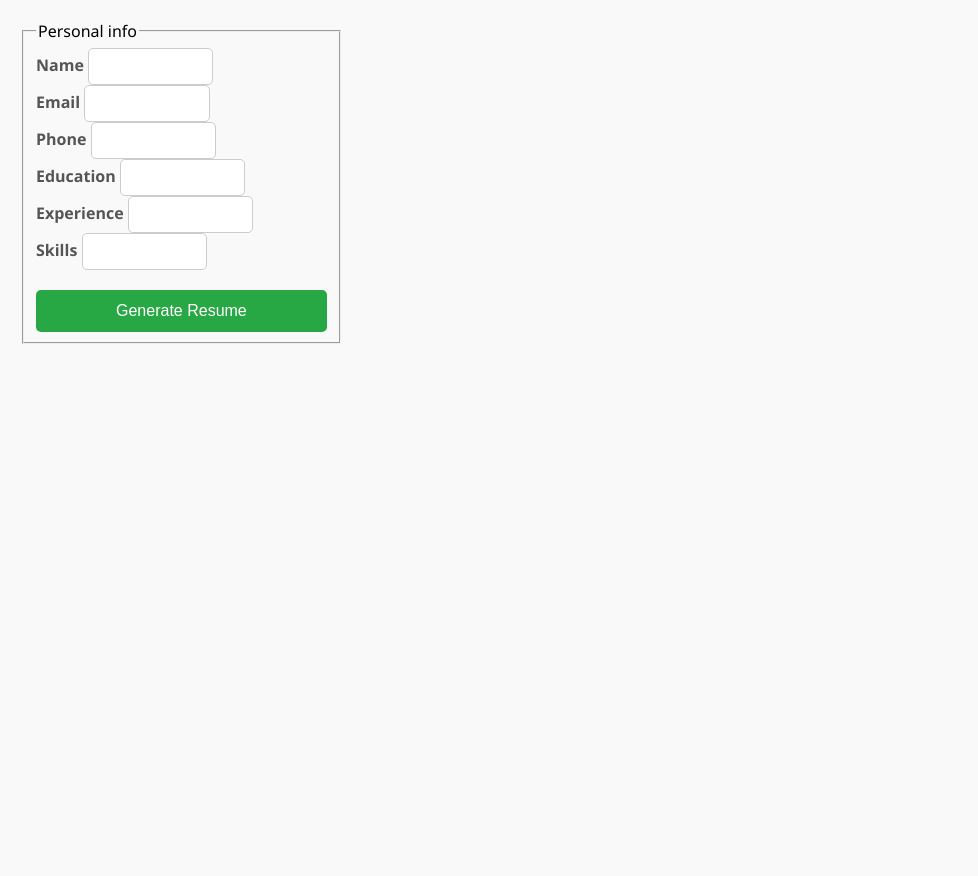
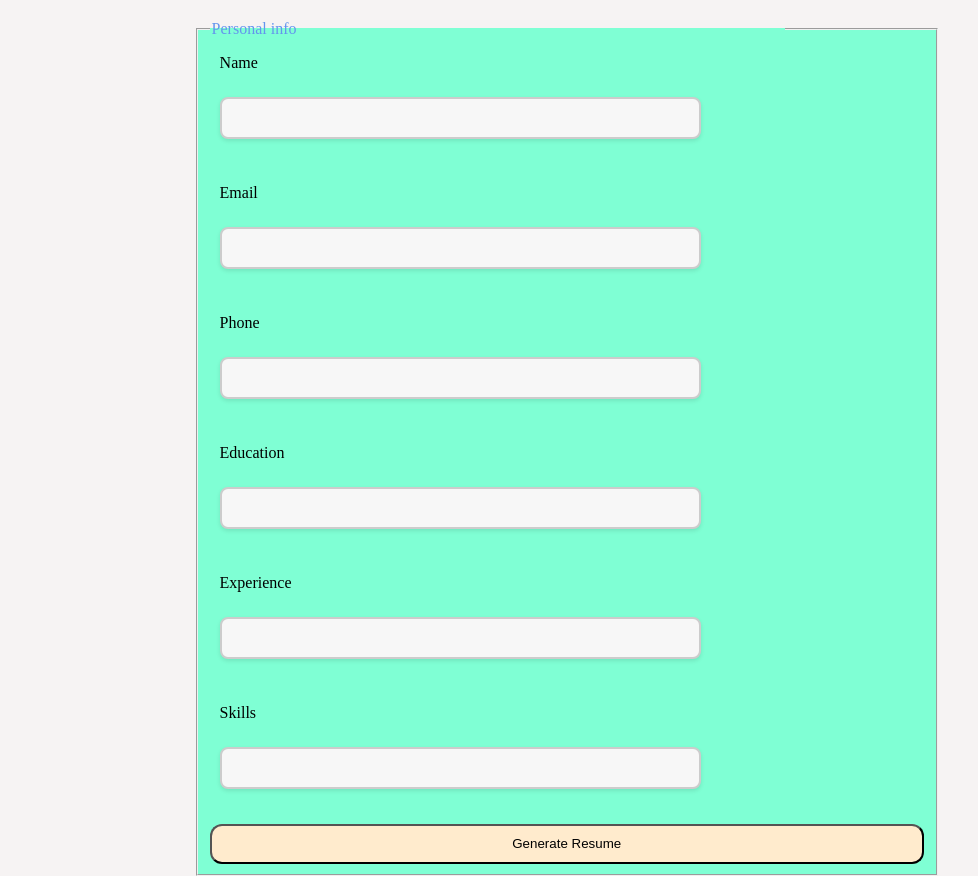
Before and after one commit to abdulmannan991/Hackathon_01, a plain HTML site: page Milestone_01/index.html in a window 1280 px wide. Shown: the whole page, without its empty margins (0-978 px from the left). Before the commit the page ends 800 px from the top, so only its background shows below. Drawn offline with Linux system fonts and the light colour scheme; files that its build step writes are made by us from their sources.

Commit message:
Update styles.css

```diff
--- a/Milestone_01/styles.css
+++ b/Milestone_01/styles.css
@@ -1,148 +1,150 @@
-
-body {
-    font-family: 'Segoe UI', Tahoma, Geneva, Verdana, sans-serif;
-    margin: 0;
-    padding: 20px;
-    background-color: #f9f9f9;
+body{
+    margin: 20px ;
+    background-color: rgb(246, 243, 243);
+    display: flex;
+    justify-content: center;
+    align-items: center;
 }
 
-.container {
-    max-width: 90%;
-    margin: 0 auto;
-    background: white;
-    padding: 20px;
-    box-shadow: 0 0 10px rgba(0, 0, 0, 0.1);
-    border-radius: 10px;
+.Form{
+
+    height: 80px;
+    width: 80%;
+
+    justify-content: center;
+    flex: auto;
+    align-items: center;
 }
 
-h1 {
-    text-align: center;
-    color: #333;
+.group{
+    margin-bottom: 20px;
+    display: flex;
+    flex-direction: column;
+    width: 80%;
 }
 
-form {
+fieldset{
+    background-color: aquamarine;
+    width: 80%;
+}
+.legendf{
+    color: cornflowerblue;
+    width: 80%;
+
+}
+
+
+.formcontainer{
     display: flex;
     flex-direction: column;
+    justify-content: center;
+    align-items: center;
+    width: 80%;
+
+
+
 }
 
-label {
-    margin: 10px 0 5px;
-    font-weight: bold;
-    color: #555;
+
+.labe{
+    margin: 10px 5px 15px 10px;
+
+
+
 }
 
-input, textarea {
+
+input {
     padding: 10px;
-    border: 1px solid #ccc;
-    border-radius: 5px;
-    width: 100%;
-    box-sizing: border-box;
+    margin-bottom: 15px;
+    width: 80%;
+    max-width: 300px;
+    font-size: 16px;
+    border: 2px solid #ccc;
+    border-radius: 8px;
+    box-shadow: 0 2px 4px rgba(0, 0, 0, 0.1);
+    background-color: #f7f7f7;
+    transition: border-color 0.3s ease, box-shadow 0.3s ease;
 }
 
-button {
-    margin-top: 20px;
-    padding: 12px;
-    background-color: #28a745;
-    color: white;
-    border: none;
-    border-radius: 5px;
-    cursor: pointer;
-    font-size: 16px;
+input:focus {
+    outline: none;
+    border-color: #5a9;
+    box-shadow: 0 4px 8px rgba(0, 128, 0, 0.2);
+    background-color: #fff;
 }
 
-button:hover {
-    background-color: #218838;
+input::placeholder {
+    color: #999;
+    font-style: italic;
 }
 
-/* Resume Output Styling */
-#resumeOutput {
-    margin-top: 20px;
-    padding: 20px;
-    border: 1px solid #ccc;
-    border-radius: 10px;
-    background: #e9f7fe;
-    box-shadow: 0 0 10px rgba(0, 0, 0, 0.1);
-    animation: fadeIn 0.5s ease;
+.btn{
+
+    border-radius: 12px;
+    background-color: blanchedalmond;
 }
 
-#resumeOutput h2 {
-    color: #333;
-    font-size: 28px;
-    margin-bottom: 10px;
+.btn:hover{
+    cursor: pointer;
 }
 
-#resumeOutput p {
-    font-size: 16px;
-    color: #555;
-    margin: 5px 0;
-}
 
-#resumeOutput strong {
-    color: #007BFF;
-    font-weight: bold;
-}
+@media (max-width: 768px) {
+    .Form {
+        width: 90%; /* Reduce form width on tablets */
 
-#editButton {
-    background-color: #007bff;
-    color: white;
-    margin-top: 10px;
-    padding: 12px;
-    border: none;
-    border-radius: 5px;
-    cursor: pointer;
-    font-size: 16px;
-}
-
-#editButton:hover {
-    background-color: #0056b3;
-}
-
-@keyframes fadeIn {
-    from { opacity: 0; }
-    to { opacity: 1; }
-}
-
-@media (min-width: 768px) {
-    .container {
-        max-width: 750px;
     }
 
-    button {
-        width: auto;
-        align-self: center;
-        max-width: 300px;
+    input {
+        max-width: 100%; /* Make inputs take full width on smaller screens */
+    }
+    .btn{
+   width: 100%;
+   height: 10px;
+        border-radius: 12px;
+        background-color: blanchedalmond;
+
     }
 }
 
-@media (min-width: 1024px) {
-    .container {
-        max-width: 1000px;
+@media (max-width: 1500px) {
+    .Form {
+        width: 90%;
     }
 
-    form {
-        flex-direction: row;
-        flex-wrap: wrap;
-        gap: 20px;
+    input {
+        max-width: 100%;
+    }
+    .btn{
+        width: 100%;
+        height: 40px;
+             border-radius: 12px;
+             background-color: blanchedalmond;
+         }
+}
+
+@media (max-width: 480px) {
+    body {
+        margin: 10px;
     }
 
-    label {
+    .Form {
         width: 100%;
     }
 
-    input, textarea {
-        width: calc(50% - 20px);
+    input {
+        padding: 8px;
+        font-size: 14px;
     }
 
-    textarea {
-        height: 150px;
+    fieldset {
+        padding: 15px;
     }
 
-    button {
-        width: 100%;
-    }
-
-    #resumeOutput {
-        display: flex;
-        flex-direction: column;
+    .btn{
+   width: 100%;
+        border-radius: 12px;
+        background-color: blanchedalmond;
     }
 }
```
